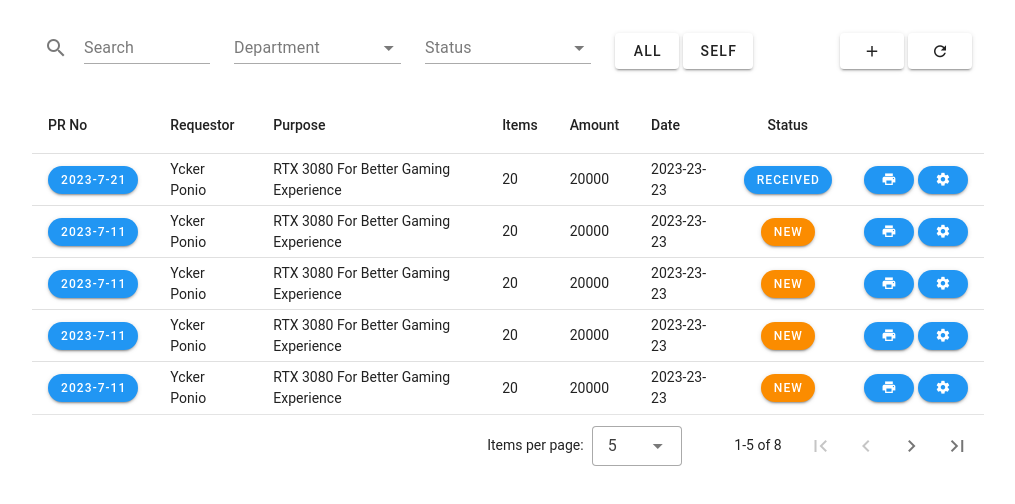
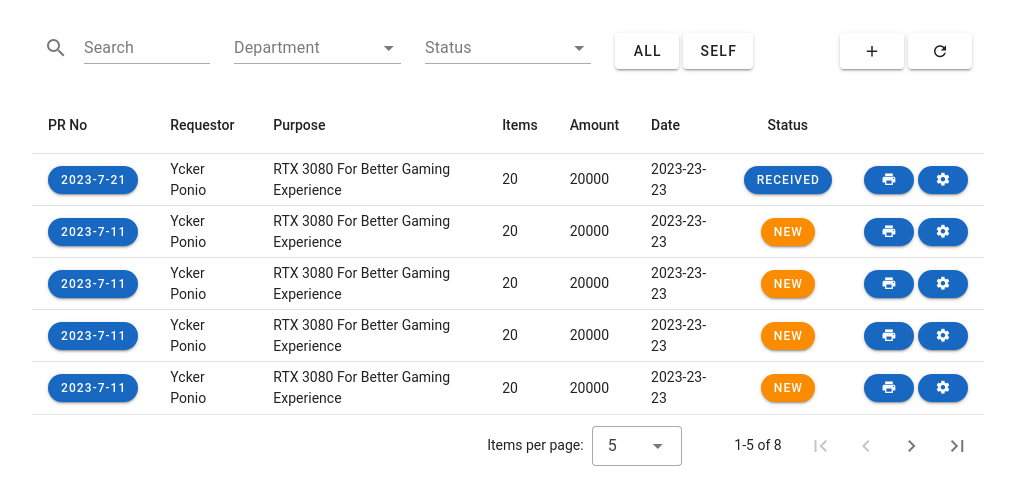
Before and after one commit to cheezy96/pims_copycat, a Vue app: page /request in a window 1280 px wide. Shown: the top 504 px of the page, without its empty margins (132-1147 px from the left). Built offline with nearby package versions, Linux system fonts and the light colour scheme.

Commit message:
btn color info to primary

```diff
--- a/src/components/pims/request/RequestComp.vue
+++ b/src/components/pims/request/RequestComp.vue
@@ -30,7 +30,7 @@
             <v-row>
                 <v-data-table :headers="headers" header :items="requestTable" items-per-page="5">
                     <template v-slot:item.prNo="{ value }">
-                        <v-btn size="small" color="info" rounded>
+                        <v-btn size="small" color="primary" rounded>
                             {{ value }}
                         </v-btn>
                     </template>
@@ -43,10 +43,10 @@
 
                     <template v-slot:item.button="{ value }">
                         <td class="d-flex ga-1">
-                            <v-btn size="small" color="info" rounded>
+                            <v-btn size="small" color="primary" rounded>
                                 <v-icon>mdi-printer</v-icon>
                             </v-btn>
-                            <v-btn size="small" color="info" rounded>
+                            <v-btn size="small" color="primary" rounded>
                                 <v-icon>mdi-cog</v-icon>
                             </v-btn>
                         </td>
@@ -104,7 +104,7 @@ let headers = ref([
 function getColor(status) {
     if (status == "new") return "warning"
     else if (status == "cancelled") return "error"
-    else if (status == "received") return "info"
+    else if (status == "received") return "primary"
 }
 </script>
 
```
